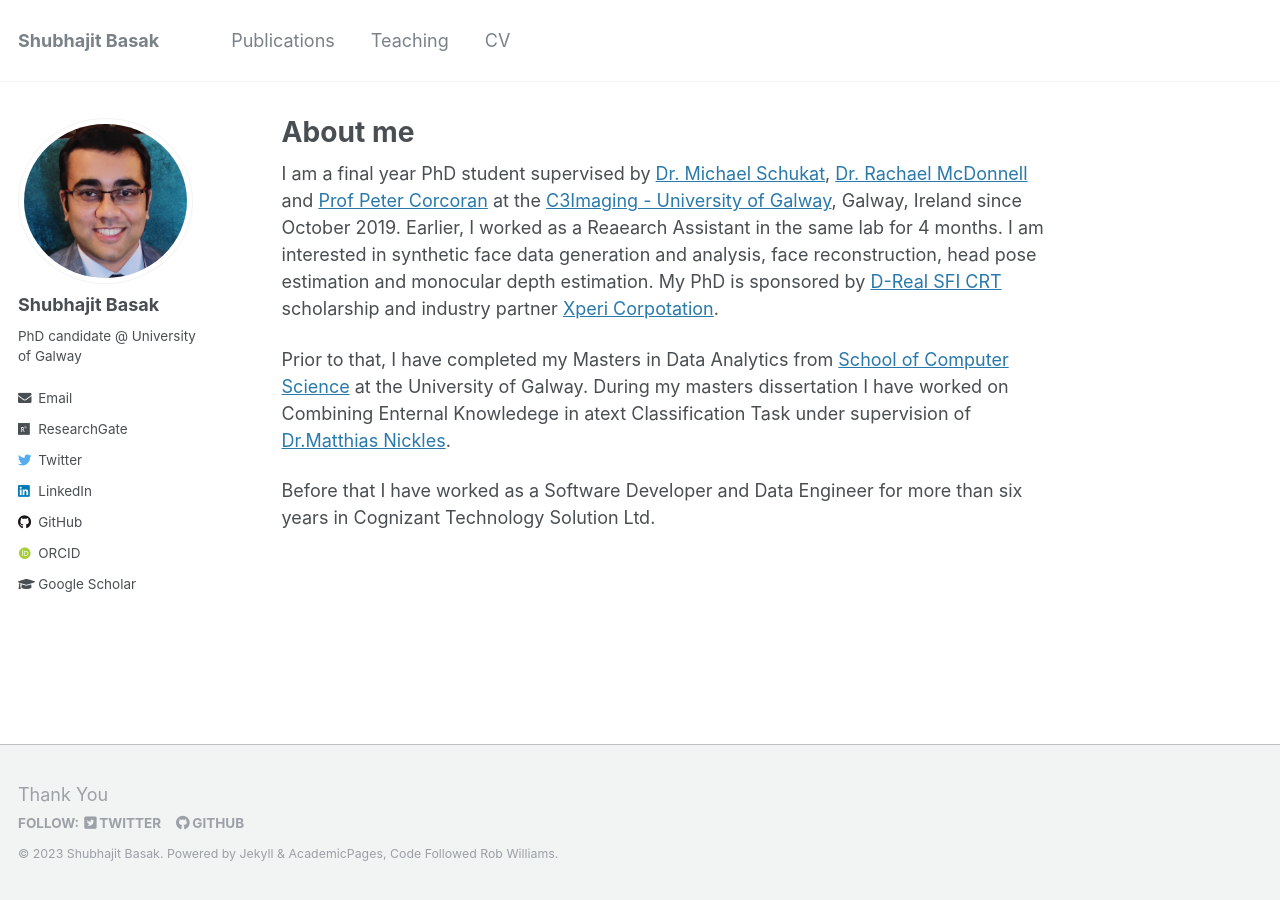
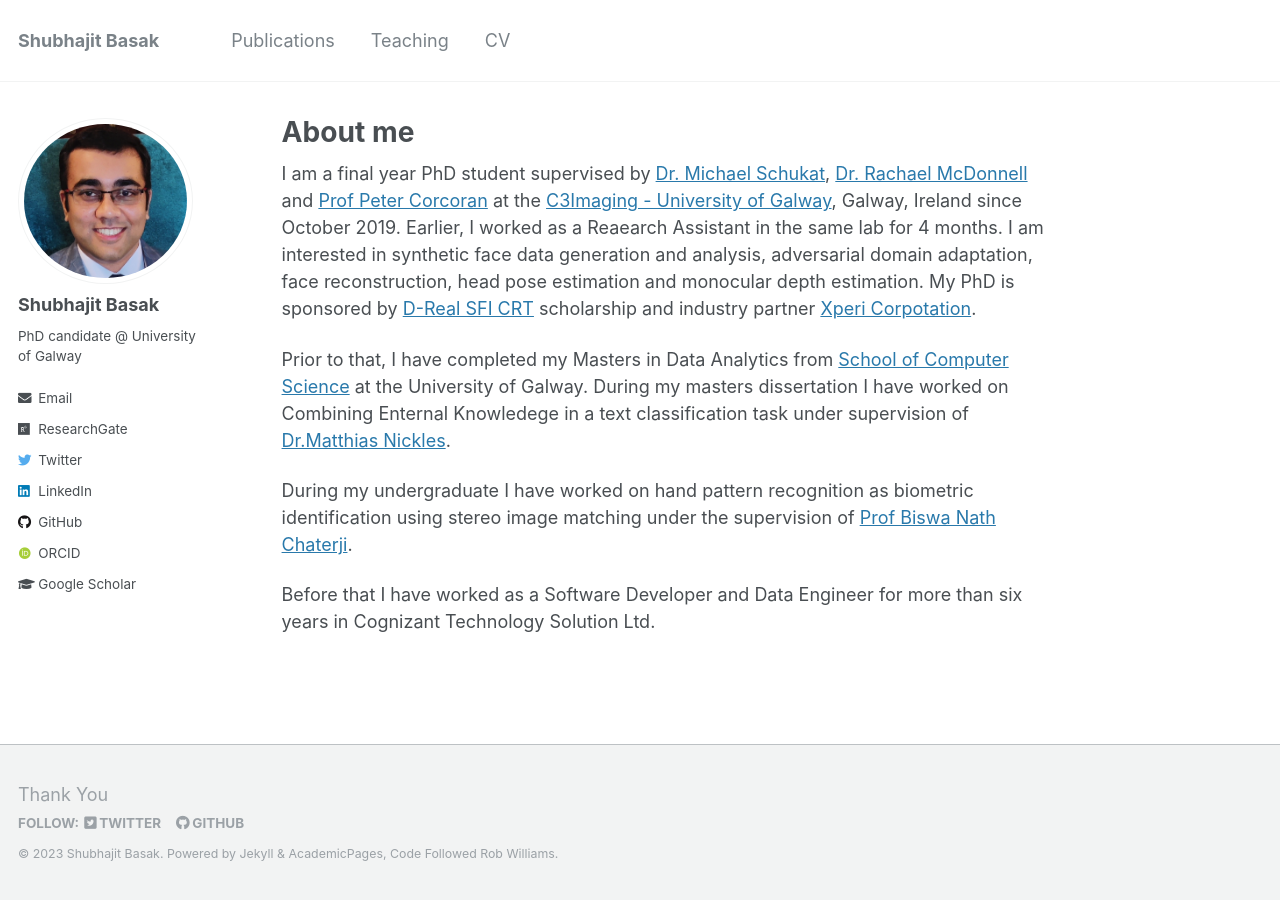
Before and after one commit to shubhajitbasak/shubhajitbasak.github.io, a Jekyll site: the page built from _pages/about.md, in a window 1280 px wide. Built offline with Jekyll 4.4.1, drawn with Linux system fonts in a browser that asks for light colours; some web fonts are replaced.

Commit message:
update about me page

```diff
--- a/_pages/about.md
+++ b/_pages/about.md
@@ -8,8 +8,10 @@ redirect_from:
   - /about.html
 ---
 
-I am a final year PhD student supervised by [Dr. Michael Schukat](https://www.universityofgalway.ie/science-engineering/school-of-computer-science/research/researchtopics/michaelschukat/), [Dr. Rachael McDonnell](https://www.scss.tcd.ie/Rachel.McDonnell/) and [Prof Peter Corcoran](https://www.universityofgalway.ie/our-research/people/engineering-and-informatics/petercorcoran/) at the [C3Imaging - University of Galway](https://www.universityofgalway.ie/c3i/), Galway, Ireland since October 2019. Earlier, I worked as a Reaearch Assistant in the same lab for 4 months. I am interested in synthetic face data generation and analysis, face reconstruction, head pose estimation and monocular depth estimation. My PhD is sponsored by [D-Real SFI CRT](https://d-real.ie/) scholarship and industry partner [Xperi Corpotation](https://Xperi.com).
+I am a final year PhD student supervised by [Dr. Michael Schukat](https://www.universityofgalway.ie/science-engineering/school-of-computer-science/research/researchtopics/michaelschukat/), [Dr. Rachael McDonnell](https://www.scss.tcd.ie/Rachel.McDonnell/) and [Prof Peter Corcoran](https://www.universityofgalway.ie/our-research/people/engineering-and-informatics/petercorcoran/) at the [C3Imaging - University of Galway](https://www.universityofgalway.ie/c3i/), Galway, Ireland since October 2019. Earlier, I worked as a Reaearch Assistant in the same lab for 4 months. I am interested in synthetic face data generation and analysis, adversarial domain adaptation, face reconstruction, head pose estimation and monocular depth estimation. My PhD is sponsored by [D-Real SFI CRT](https://d-real.ie/) scholarship and industry partner [Xperi Corpotation](https://Xperi.com).
 
-Prior to that, I have completed my Masters in Data Analytics from [School of Computer Science](https://www.universityofgalway.ie/science-engineering/school-of-computer-science/) at the University of Galway. During my masters dissertation I have worked on Combining Enternal Knowledege in atext Classification Task under supervision of [Dr.Matthias Nickles](https://www.universityofgalway.ie/our-research/people/engineering-and-informatics/matthiasnickles/).
+Prior to that, I have completed my Masters in Data Analytics from [School of Computer Science](https://www.universityofgalway.ie/science-engineering/school-of-computer-science/) at the University of Galway. During my masters dissertation I have worked on Combining Enternal Knowledege in a text classification task under supervision of [Dr.Matthias Nickles](https://www.universityofgalway.ie/our-research/people/engineering-and-informatics/matthiasnickles/).
+
+During my undergraduate I have worked on hand pattern recognition as biometric identification using stereo image matching under the supervision of [Prof Biswa Nath Chaterji](https://www.bppimt.ac.in/biodata/BNC.pdf).
 
 Before that I have worked as a Software Developer and Data Engineer for more than six years in Cognizant Technology Solution Ltd.
```
